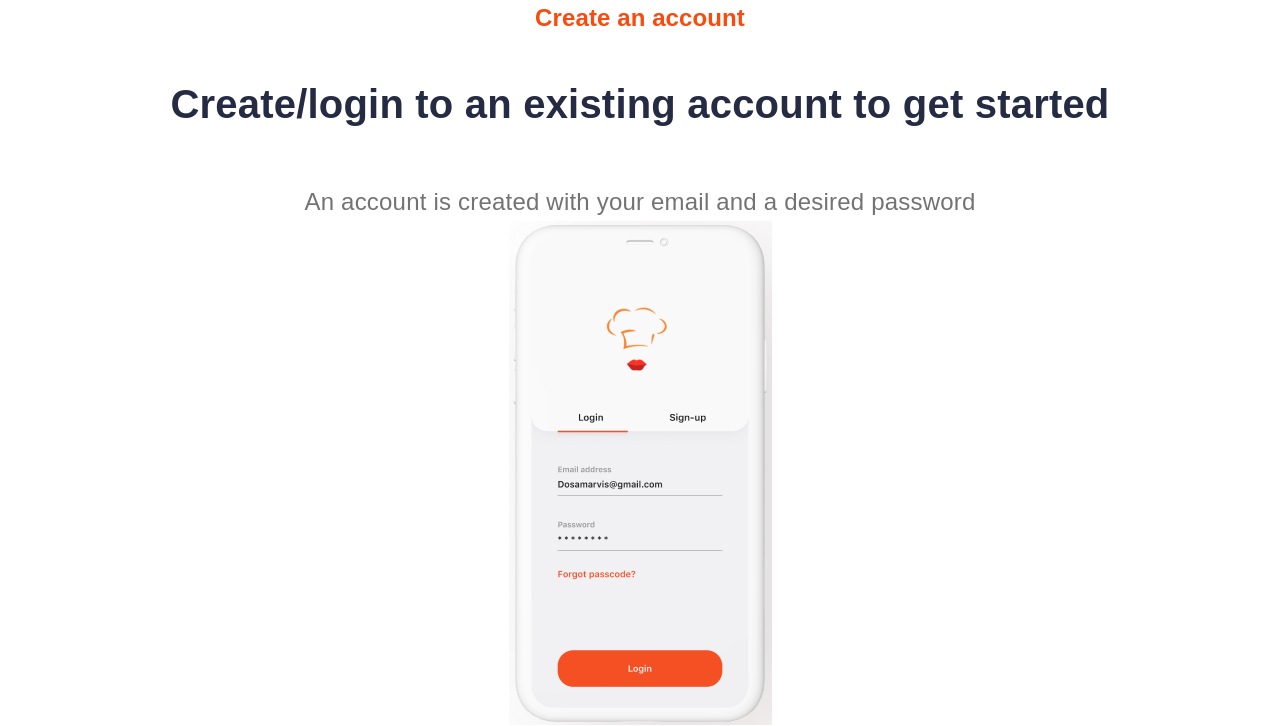
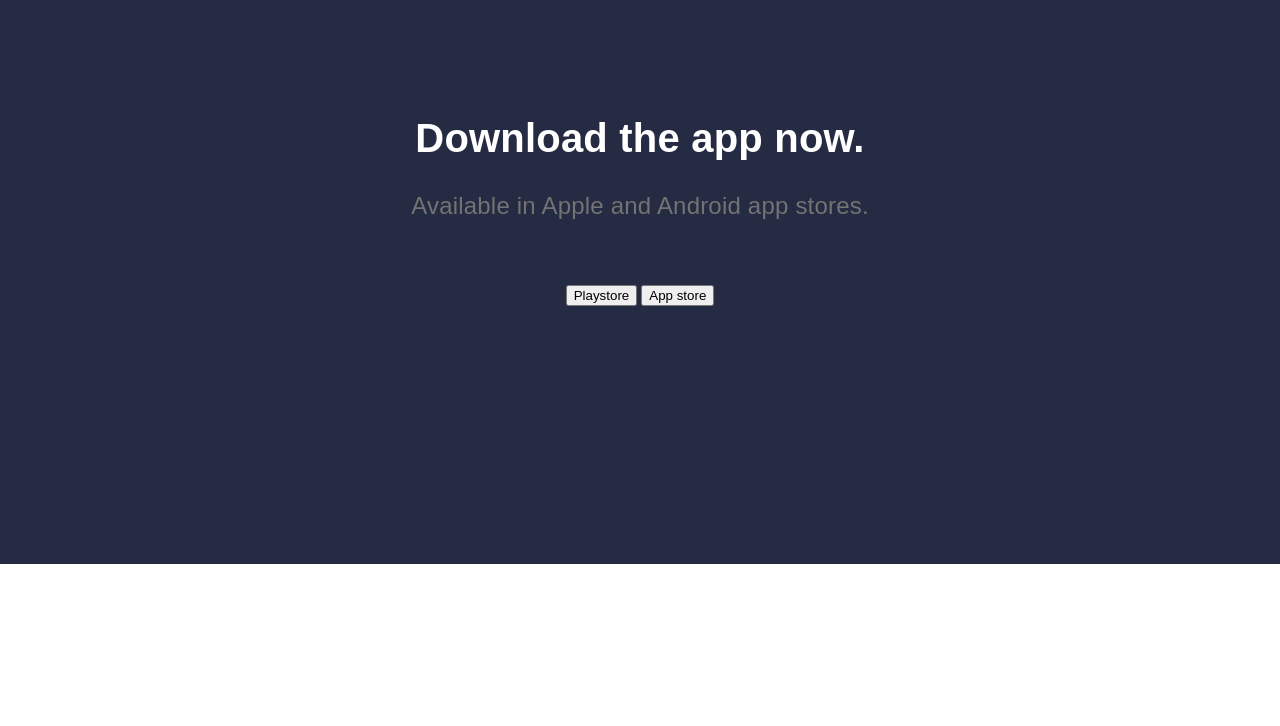
Before and after one commit to adysonbruno/food-delivery-mentoria, a plain HTML site: page index.html in a window 1280 px wide. Shown: the top 726 px of the page. Drawn offline with Linux system fonts and the light colour scheme.

Commit message:
estilizando ultimo container

```diff
--- a/assests/css/style.css
+++ b/assests/css/style.css
@@ -28,6 +28,10 @@ div.full-container {
 }
 
 .hidden {
+    display: none;
+}
+
+.hidden-mobile {
     display: none;
 }
 
@@ -206,6 +210,7 @@ main div.flex div.section-txt h3 {
     line-height: 36px;
     letter-spacing: 0.1px;
     color: #FA4A0C;
+    margin-top: 60px;
 }
 
 main div.flex div.section-txt h2 {
@@ -215,6 +220,7 @@ main div.flex div.section-txt h2 {
     letter-spacing: 0.2px;
     color: #252B42;
     margin: 40px 0 50px;
+    padding: 0 15px;
 }
 
 main div.flex div.section-txt h4 {
@@ -224,4 +230,23 @@ main div.flex div.section-txt h4 {
     line-height: 38px;
     letter-spacing: 0.2px;
     color: #737373;
+    padding: 0 50px;
+    margin-bottom: 40px;
 }
+
+main div.flex.container6 {
+    width: 100vw;
+    height: 564px;
+    background-color: #252B42;
+}
+
+main div.flex.container6 div.section-txt h2 {
+    color: #FFFFFF;
+    margin: 110px 0 20px;
+}
+
+main div.flex.container6 div.section-txt h4 {
+    padding: 0 30px;
+    margin-bottom: 60px;
+
+}
--- a/index.html
+++ b/index.html
@@ -79,7 +79,7 @@
             </div> -->
 
 
-            <div class="flex container3">
+            <!-- <div class="flex container3">
                 <div class="section-txt">
                     <h3>
                         Create an account
@@ -139,7 +139,7 @@
                         <figcaption class="hidden">Checkout Page</figcaption>
                     </figure>
                 </div>
-            </div>
+            </div> -->
 
 
             <div class="flex container6">
@@ -147,7 +147,10 @@
                     <h2>
                         Download the app now.
                     </h2>
-                    <h4>
+                    <h4 class="hidden-desktop">
+                        Available in Apple and Android app stores.
+                    </h4>
+                    <h4 class="hidden-mobile">
                         Available on your favorite store. Start your premium experience now
                     </h4>
                 </div>
```
